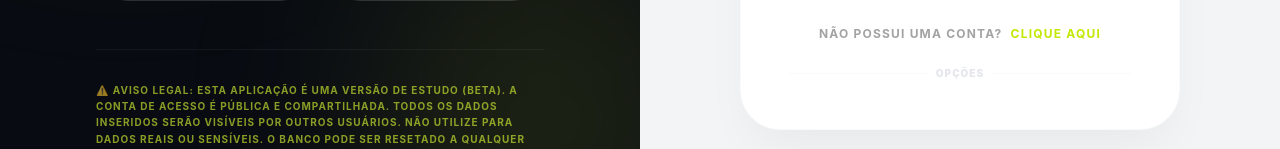
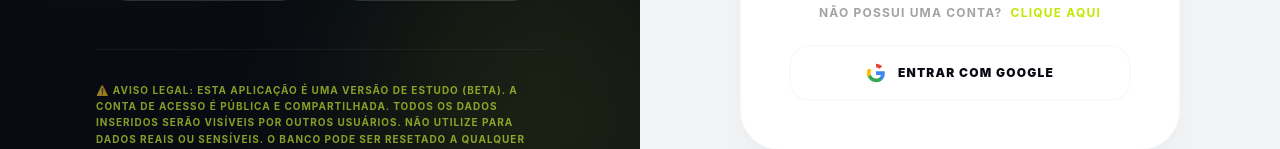
Before and after one commit to tuliocareli/mycash-plus, a React (Vite) app: page /login in a window 1280 px wide. Shown: the part 582-731 px from the top of the page. Built offline with nearby package versions, Linux system fonts and the light colour scheme; no server answers.

Commit message:
feat: implement google login with oauth and supabase

```diff
--- a/src/contexts/AuthContext.tsx
+++ b/src/contexts/AuthContext.tsx
@@ -12,6 +12,7 @@
     signUp: (credentials: SignUpWithPasswordCredentials) => Promise<{ error: any }>;
     updateUser: (attributes: { data?: any }) => Promise<{ error: any }>;
     signInAnonymously: () => Promise<void>;
+    signInWithGoogle: () => Promise<{ error: any }>;
 }
 
 const AuthContext = createContext<AuthContextData>({} as AuthContextData);
@@ -55,6 +56,18 @@
         return await supabase.auth.updateUser(attributes);
     };
 
+    const signInWithGoogle = async () => {
+        return await supabase.auth.signInWithOAuth({
+            provider: 'google',
+            options: {
+                queryParams: {
+                    prompt: 'select_account',
+                },
+                redirectTo: window.location.origin,
+            },
+        });
+    };
+
     const signInAnonymously = async () => {
         setLoading(true);
         const { error } = await supabase.auth.signInAnonymously();
@@ -66,7 +79,7 @@
     };
 
     return (
-        <AuthContext.Provider value={{ user, session, loading, signOut, signIn, signUp, updateUser, signInAnonymously }}>
+        <AuthContext.Provider value={{ user, session, loading, signOut, signIn, signUp, updateUser, signInAnonymously, signInWithGoogle }}>
             {!loading && children}
         </AuthContext.Provider>
     );
--- a/src/pages/Login/index.tsx
+++ b/src/pages/Login/index.tsx
@@ -6,7 +6,7 @@
 import { useFormFunnel } from '../../hooks/useAnalytics';
 
 export default function Login() {
-    const { signIn } = useAuth();
+    const { signIn, signInWithGoogle } = useAuth();
     const navigate = useNavigate();
     const location = useLocation();
     const [isLogin, setIsLogin] = useState(true);
@@ -23,6 +23,18 @@
     const { startForm: startRegister, submitForm: submitRegister } = useFormFunnel('register');
 
     const from = location.state?.from?.pathname || "/";
+
+    const handleGoogleLogin = async () => {
+        setLoading(true);
+        setError(null);
+        try {
+            const { error: signInError } = await signInWithGoogle();
+            if (signInError) throw signInError;
+        } catch (err: any) {
+            setError(err.message || 'Erro ao conectar com Google.');
+            setLoading(false);
+        }
+    };
 
     const handleSubmit = async (e: React.FormEvent) => {
         e.preventDefault();
@@ -203,10 +215,21 @@
                                 <span className="text-brand-700 ml-1">Clique aqui</span>
                             </button>
 
-                            <div className="w-full flex items-center justify-center gap-2">
-                                <div className="h-px flex-1 bg-neutral-100" />
-                                <span className="text-[10px] font-black text-neutral-300 uppercase tracking-widest">Opções</span>
-                                <div className="h-px flex-1 bg-neutral-100" />
+                            <div className="w-full flex flex-col gap-3">
+                                <button
+                                    type="button"
+                                    onClick={handleGoogleLogin}
+                                    disabled={loading}
+                                    className="w-full h-14 bg-white border-2 border-neutral-100 rounded-2xl flex items-center justify-center gap-3 hover:bg-neutral-50 hover:border-neutral-200 active:scale-[0.98] transition-all group disabled:opacity-50"
+                                >
+                                    <svg width="20" height="20" viewBox="0 0 24 24">
+                                        <path d="M22.56 12.25c0-.78-.07-1.53-.2-2.25H12v4.26h5.92c-.26 1.37-1.04 2.53-2.21 3.31v2.77h3.57c2.08-1.92 3.28-4.74 3.28-8.09z" fill="#4285F4" />
+                                        <path d="M12 23c2.97 0 5.46-.98 7.28-2.66l-3.57-2.77c-.98.66-2.23 1.06-3.71 1.06-2.86 0-5.29-1.93-6.16-4.53H2.18v2.84C3.99 20.53 7.7 23 12 23z" fill="#34A853" />
+                                        <path d="M5.84 14.09c-.22-.66-.35-1.36-.35-2.09s.13-1.43.35-2.09V7.07H2.18C1.43 8.55 1 10.22 1 12s.43 3.45 1.18 4.93l3.66-2.84z" fill="#FBBC05" />
+                                        <path d="M12 5.38c1.62 0 3.06.56 4.21 1.66l3.15-3.15C17.45 2.09 14.97 1 12 1 7.7 1 3.47 2.18 7.07L5.84 9.91c.87-2.6 3.3-4.53 6.16-4.53z" fill="#EA4335" />
+                                    </svg>
+                                    <span className="text-xs font-black text-neutral-1100 uppercase tracking-widest">Entrar com Google</span>
+                                </button>
                             </div>
                         </div>
                     </div>
```
